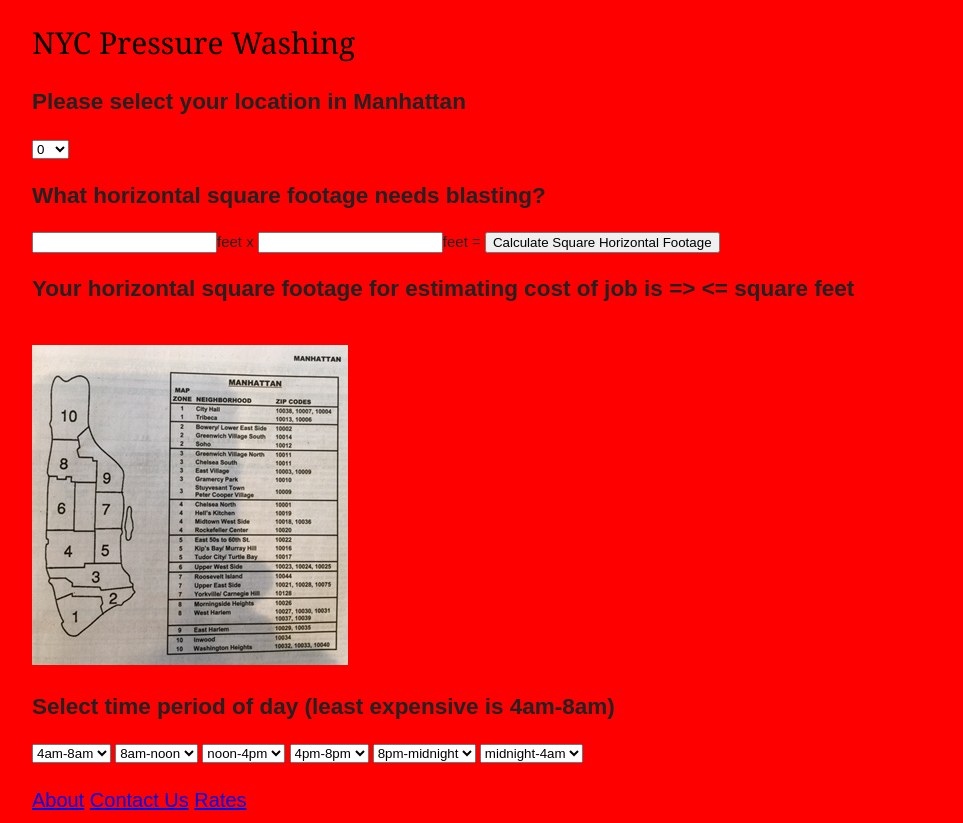
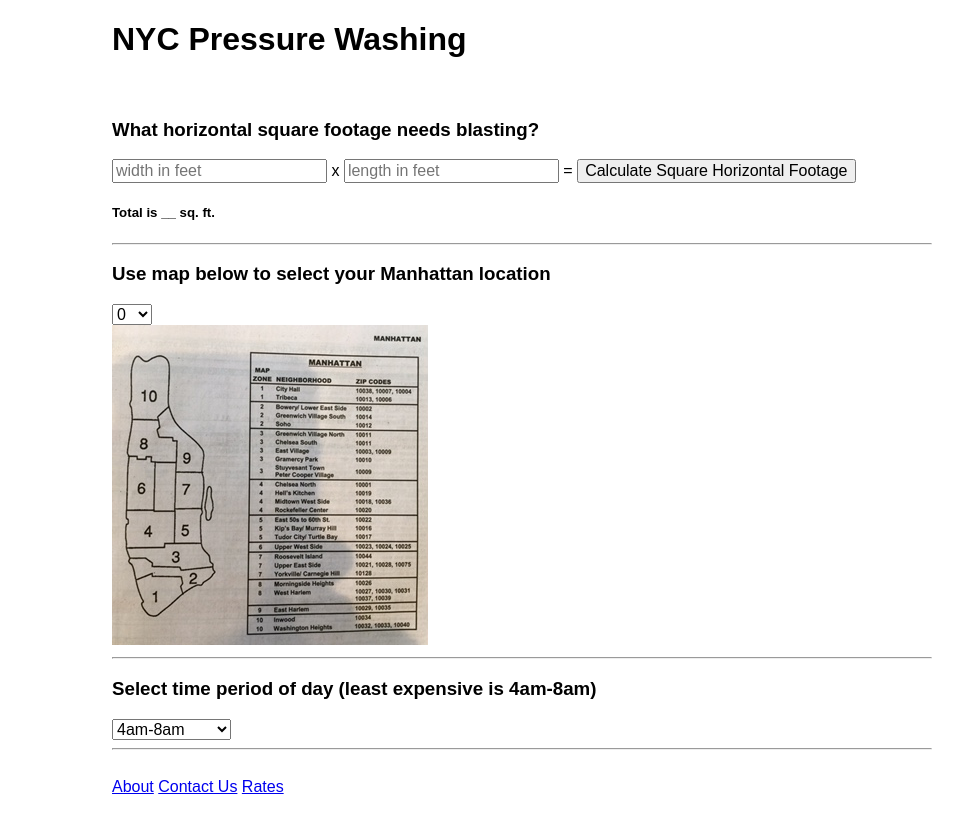
Before and after one commit to jackogit/nycPressureWash, a plain HTML site: page index.html in a window 1280 px wide. Shown: the whole page, without its empty margins (118-1081 px from the left). After the commit the page ends 800 px from the top, so only its background shows below. Drawn offline with Linux system fonts and the light colour scheme.

Commit message:
harts updates

```diff
--- a/css/style.css
+++ b/css/style.css
@@ -1,36 +1,12 @@
-body {
-	background-color:  red;
-	font-family: Arial, Helvetica, sans-serif;
-  	font-size: 15px;
-  	color: #222222;
-  	line-height: 1.5;
+#wrapper {
+	width: 820px;
+	margin: 0 auto;
 }
 
-#wrapper {
-	width: 1080px;
-	margin: 0 auto;
-}
 header {
 	padding-bottom: 20px;
-	margin-left: 50px;
 }
-
-h1 {
-	font-family: "Permanent Marker", Georgia, sans-serif;
-	font-weight: normal;
-	font-size: 45 px;
-
-	color: black;
-}
-
-
 
 main {
 	padding-bottom: 20px;
-	padding-left: 50px;
 }
-footer {
-	font-size: 20px;
-	text-decoration-line: none;
-	padding-left: 50px;
-}
--- a/index.html
+++ b/index.html
@@ -1,15 +1,29 @@
 <!DOCTYPE html>
 <html>
+
 <head>
 	<title>NYC Pressure Washing</title>
 	<link rel="stylesheet" type="text/css" href="http://fonts.googleapis.com/css?family=Lato:300,700">
+    <link rel="stylesheet" href="css/normalize.css">
 	<link rel="stylesheet" type="text/css" href="css/style.css">
 </head>
+
 <body>
 	<div id="wrapper">
 		<header>
 			<h1>NYC Pressure Washing</h1>
-	   <h2>Please select your location in Manhattan</h2>
+		</header>
+
+		<main>
+
+            <h3>What horizontal square footage needs blasting?</h3>
+            <input id="footLength" placeholder="width in feet"> x
+            <input id="footWidth" placeholder="length in feet"> =
+            <button id="clickme">Calculate Square Horizontal Footage</button>
+            <h5>Total is <span id="sqFootage">__</span> sq. ft.</h5>
+
+            <hr>
+            <h3>Use map below to select your Manhattan location</h3>
             <select id="item">
             	<option>0</option>
             	<option>1</option>
@@ -24,25 +38,21 @@
             	<option>10</option>
             </select>
 
- 	  <h2>What horizontal square footage needs blasting?</h2>
+			<div>
+			    <img src="mapNyc.jpg" alt="mapNyc.jpg">
+			</div>
 
- 		     <input id="footLength">feet x <input id="footWidth">feet =
-		     <button id="clickme">Calculate Square Horizontal Footage</button>
-         <h2>Your horizontal square footage for estimating cost of job is =>
-         <span id="sqFootage"></span>    <= square feet</h2>
-
-  </header>
-
- <main>
-  		<img src="../mapNyc.jpg" alt="mapNyc.jpg">
-
-  		<h2>Select time period of day (least expensive is 4am-8am)</h2>
-  		<select id="4am-8am"><option>4am-8am</option></select>
-			<select id="8am-noon"><option>8am-noon</option></select>
-			<select id="noon-4pm"><option>noon-4pm</option></select>
-			<select id="4pm-8pm"><option>4pm-8pm</option></select>
-			<select id="8pm-midnight"><option>8pm-midnight</option></select>
-			<select id="midnight-4am"><option>midnight-4am</option></select>
+            <hr>
+			<h3>Select time period of day (least expensive is 4am-8am)</h3>
+			<select>
+				<option value="4am-8am">4am-8am</option>
+				<option value="8am-noon">8am-noon</option>
+				<option value="noon-4pm">noon-4pm</option>
+				<option value="4pm-8pm">4pm-8pm</option>
+				<option value="8pm-midnight">8pm-midnight</option>
+				<option value="midnight-4am">midnight-4am</option>
+			</select>
+            <hr>
 		</main>
 
 		<footer>
@@ -50,10 +60,8 @@
 			<a href="#">Contact Us</a>
 			<a href="#">Rates</a>
 		</footer>
-
-
-  <!--<script src="js/project.js" type="text/javascript"></script>-->
 	</div>
 	<script type="text/javascript" src="js/project.js"></script>
 </body>
+
 </html>
--- a/js/project.js
+++ b/js/project.js
@@ -1,12 +1,8 @@
-var footLength;
-var footWidth;
-var calculateSquareHorFootage;
-
 function calculateSquareHorFootage() {
-	document.body.backgroundColor = "blue";
-	footLength = document.getElementById("footLength").value;
-	footWidth = document.getElementById("footWidth").value;
+	var footLength = document.getElementById("footLength").value;
+	var footWidth = document.getElementById("footWidth").value;
 	var calculateSquareHorFootage = footWidth * footLength;
 	document.getElementById("sqFootage").innerHTML = calculateSquareHorFootage;
 }
+
 document.getElementById("clickme").onclick = calculateSquareHorFootage;
```
Lines whose indentation alone changed are shown as unchanged.
